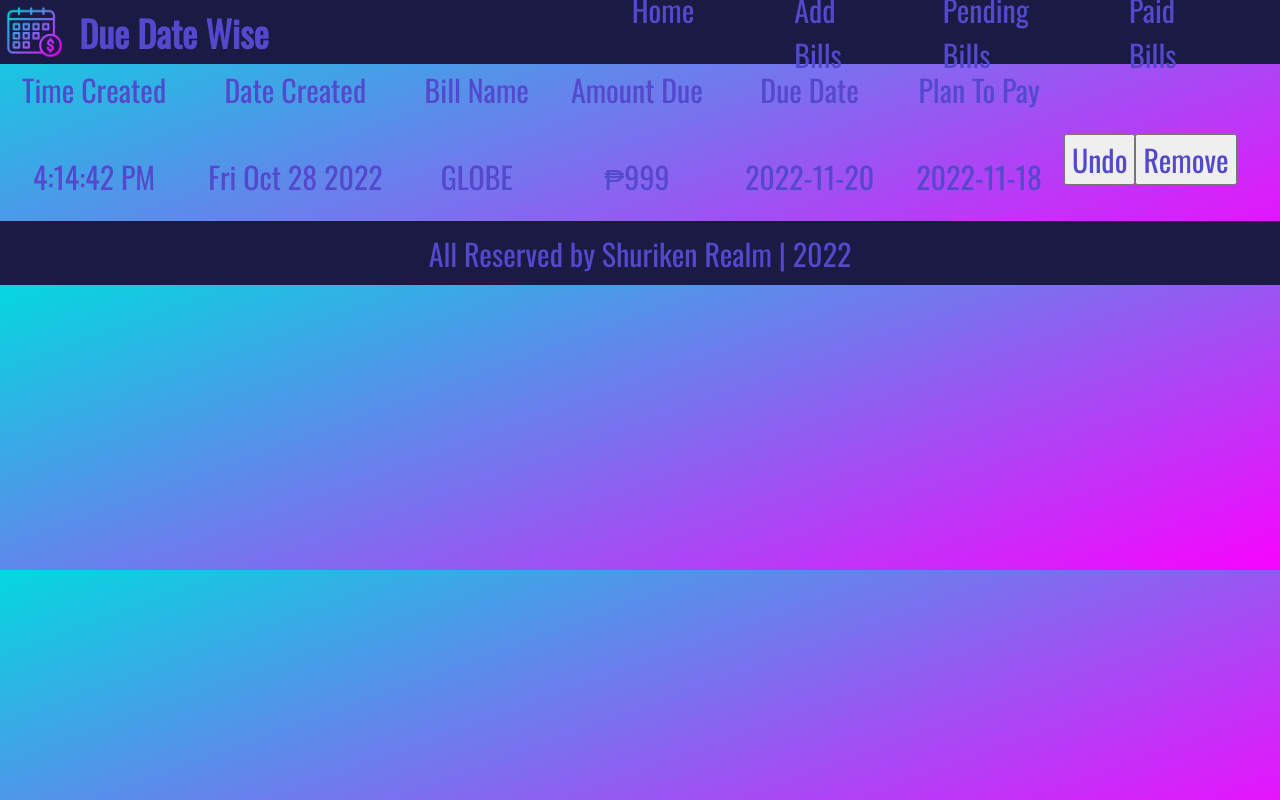
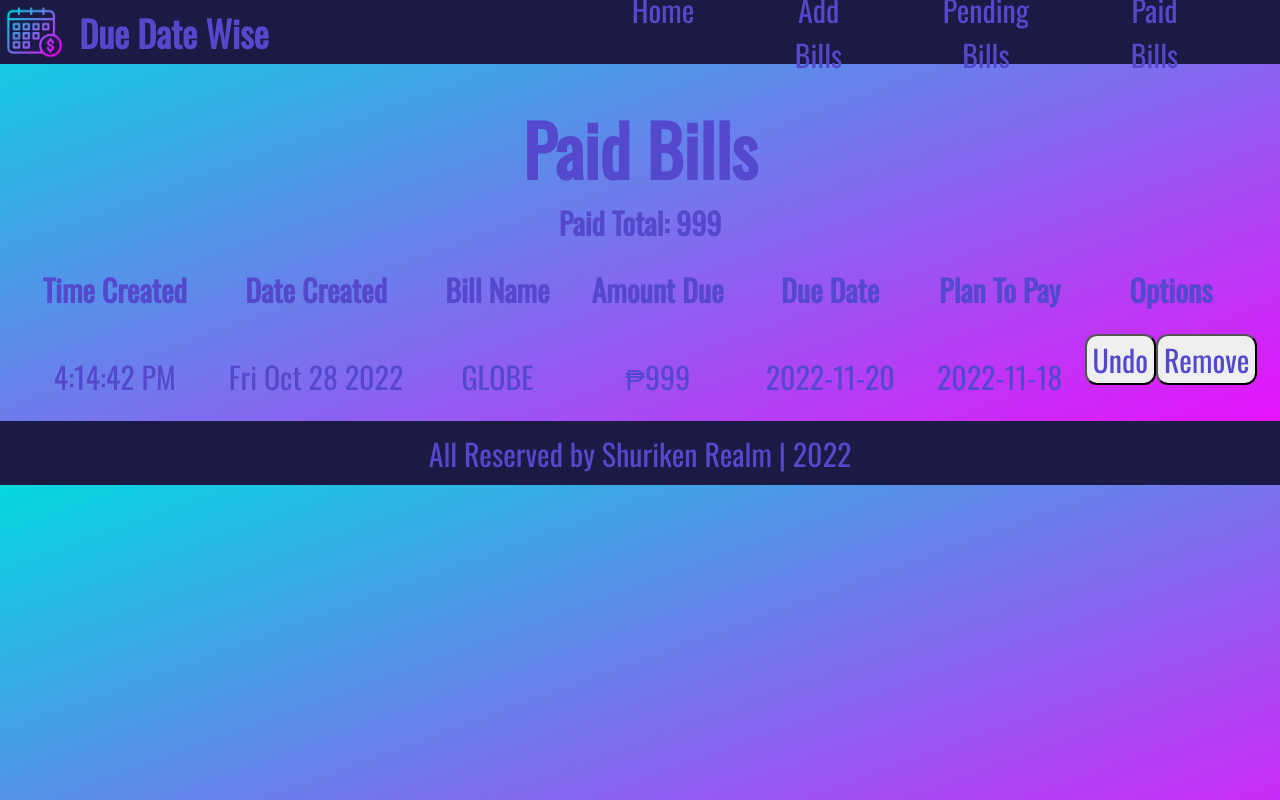
Before and after one commit to dyankristoper/todo-app, a React (Create React App) app in the folder p3-react-app/: page /paid-bills in a window 1280 px wide. Built offline with nearby package versions, Linux system fonts and the light colour scheme; a web font is replaced by a local one.

Commit message:
feat: adding CSS almost complete

```diff
--- a/p3-react-app/src/assets/styles/AddBills.css
+++ b/p3-react-app/src/assets/styles/AddBills.css
@@ -8,6 +8,14 @@ form {
 }
 
 .bill-name {
-    margin-top: 8vh;
-    font-size: 50px;
+    margin-top: 12vh;
+    font-size: 70px;
 }
+
+.error {
+    color: white;
+}
+
+button {
+    border-radius: 12px;
+}
--- /dev/null
+++ b/p3-react-app/src/assets/styles/BillRow.css
@@ -0,0 +1,3 @@
+.buttons {
+    margin: 0px, 10px;
+}
--- /dev/null
+++ b/p3-react-app/src/assets/styles/PaidBills.css
@@ -0,0 +1,24 @@
+main {
+    display: flex;
+    justify-content: center;
+    align-items: center;
+}
+
+.paid-bills {
+    margin-top: 12vh;
+    font-weight: bold;
+    font-size: 70px;
+}
+
+td {
+    text-align: center;
+    padding: 20px;
+}
+
+div {
+    text-align: center;
+}
+
+.paid-table, .paid-total {
+    font-weight: bold;
+}
--- /dev/null
+++ b/p3-react-app/src/assets/styles/PendingBills.css
@@ -0,0 +1,24 @@
+main {
+    display: flex;
+    justify-content: center;
+    align-items: center;
+}
+
+.pending-bills {
+    margin-top: 12vh;
+    font-weight: bold;
+    font-size: 70px;
+}
+
+td {
+    text-align: center;
+    padding: 20px;
+}
+
+div {
+    text-align: center;
+}
+
+.pending-table, .pending-total {
+    font-weight: bold;
+}
--- a/p3-react-app/src/components/BillRow.js
+++ b/p3-react-app/src/components/BillRow.js
@@ -1,4 +1,6 @@
 import { useDispatch } from "react-redux";
+
+import '../assets/styles/BillRow.css';
 
 
 const BillRow = ({timeCreated, dateCreated, name, amount, dueDate, planToPay, status}) => {
@@ -26,17 +28,17 @@ const BillRow = ({timeCreated, dateCreated, name, amount, dueDate, planToPay, st
             </td>
             {
                 status === 'PENDING' &&
-                <button onClick = { () => dispatch({ type: 'PAID', payload: {name: name}})}>
+                <button className='buttons' onClick = { () => dispatch({ type: 'PAID', payload: {name: name}})}>
                     Paid
                 </button>
             }
             {
                 status === 'PAID' &&
-                <button onClick = { () => dispatch({ type: 'UNDO', payload: {name: name}})}>
+                <button className='buttons' onClick = { () => dispatch({ type: 'UNDO', payload: {name: name}})}>
                     Undo
                 </button>
             }
-            <button onClick={ () => dispatch({ type: 'REMOVE', payload: {name: name}})}>
+            <button className='buttons' onClick={ () => dispatch({ type: 'REMOVE', payload: {name: name}})}>
                 Remove
             </button>
         </tr>
--- a/p3-react-app/src/pages/AddBills.js
+++ b/p3-react-app/src/pages/AddBills.js
@@ -85,11 +85,8 @@ const AddBills = () => {
         value = {billPlanToPay}
         onChange = {onBillPlanToPayChangeHandler}
         />
-        <br/>
             {/* Conditional rendering for error */}
             { hasError && <small className='error'>{ errorMessage }</small> }
-
-            <br/>
             <button type="submit">
                 + Add Bill
             </button>
--- a/p3-react-app/src/pages/PaidBills.js
+++ b/p3-react-app/src/pages/PaidBills.js
@@ -1,4 +1,6 @@
 import BillRow from '../components/BillRow';
+
+import '../assets/styles/PaidBills.css';
 
 const PaidBills = ({allPaidBills}) => {
 
@@ -19,32 +21,38 @@ const PaidBills = ({allPaidBills}) => {
 
   return (
     <>
+      <main>
         <div>
-        <p>Paid Total: {paidTotal}</p>
+          <h1 className='paid-bills'>Paid Bills</h1>
+          <p className='paid-total'>Paid Total: {paidTotal}</p>
         </div>
         <table>
           <tr>
-            <td>
+              <td className='paid-total'>
                   <p>Time Created</p>
               </td>
-            <td>
+              <td className='paid-total'>
                   <p>Date Created</p>
               </td>
-            <td>
+              <td className='paid-total'>
                   <p>Bill Name</p>
               </td>
-            <td>
+              <td className='paid-total'>
                   <p>Amount Due</p>
               </td>
-            <td>
+              <td className='paid-total'>
                   <p>Due Date</p>
               </td>
-            <td>
+              <td className='paid-total'>
                   <p>Plan To Pay</p>
+              </td>
+              <td className='paid-total'>
+                  <p>Options</p>
               </td>
           </tr>
           {paidBills}
       </table>
+    </main>
     </>
   )
 }
--- a/p3-react-app/src/pages/PendingBills.js
+++ b/p3-react-app/src/pages/PendingBills.js
@@ -1,4 +1,6 @@
 import BillRow from "../components/BillRow";
+
+import '../assets/styles/PendingBills.css';
 
 
 const PendingBills = ({allPendingBills}) => {
@@ -19,32 +21,38 @@ const PendingBills = ({allPendingBills}) => {
 
   return (
     <>
+      <main>
         <div>
-        <p>Pending Total: {pendingTotal}</p>
+          <h1 className='pending-bills'>Pending Bills</h1>
+          <p className='pending-total'>Pending Total: {pendingTotal}</p>
         </div>
         <table>
           <tr>
-            <td>
+              <td className='pending-total'>
                   <p>Time Created</p>
               </td>
-            <td>
+              <td className='pending-total'>
                   <p>Date Created</p>
               </td>
-            <td>
+              <td className='pending-total'>
                   <p>Bill Name</p>
               </td>
-            <td>
+              <td className='pending-total'>
                   <p>Amount Due</p>
               </td>
-            <td>
+              <td className='pending-total'>
                   <p>Due Date</p>
               </td>
-            <td>
+              <td className='pending-total'>
                   <p>Plan To Pay</p>
+              </td>
+              <td className='pending-total'>
+                  <p>Options</p>
               </td>
           </tr>
           {pendingBills}
       </table>
+    </main>
     </>
   )
 }
```
Lines whose indentation alone changed are shown as unchanged.
